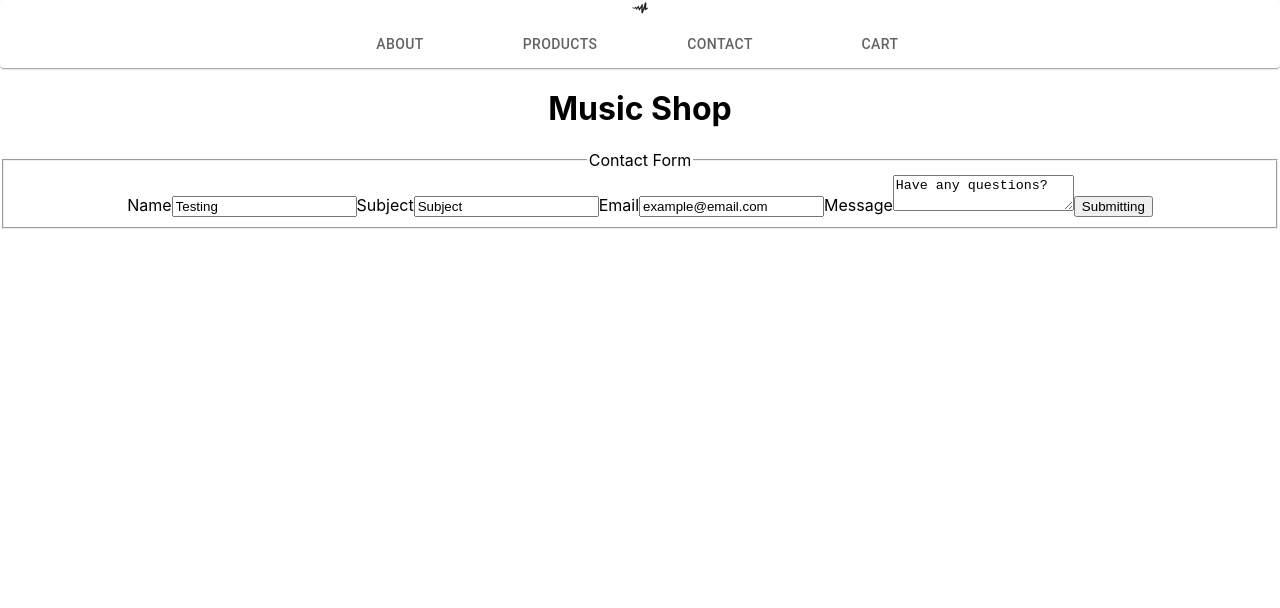
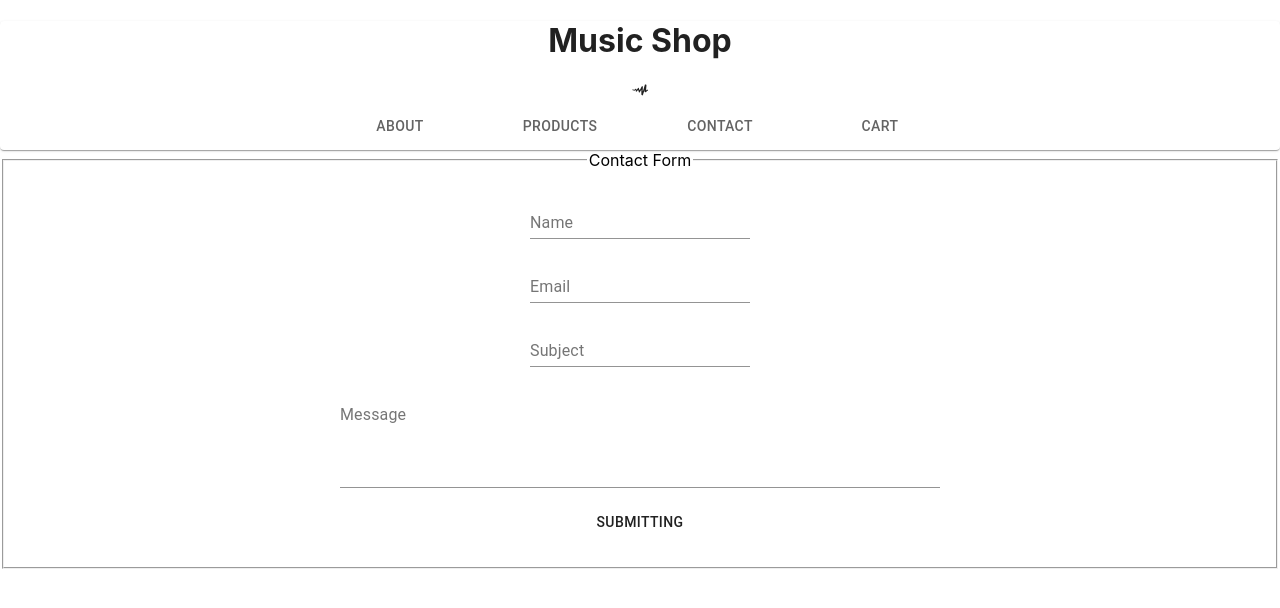
Before and after one commit to Fihra/music-shop-ecommerce, a React (Create React App) app: page /contact in a window 1280 px wide. Shown: the top 608 px of the page. Built offline with nearby package versions, Linux system fonts and the light colour scheme; the HTML template or start-up script is replaced by a standard one.

Commit message:
added material ui text fields for the contact form, adjusted padding from nav bar, and formatted the grid in products

```diff
--- a/src/App.js
+++ b/src/App.js
@@ -24,14 +24,12 @@
       }
     case Actions.ADD_TO_CART:
       const newCart = AddingToCart(state.myCart, action.payload);
-      // console.log(newCart);
       return {
         ...state,
         myCart: newCart
       }
     case Actions.DELETE_FROM_CART:
       const deleteCart = DeleteFromCart(state.myCart, action.payload);
-      // console.log(deleteCart);
       return{
         ...state,
         myCart: deleteCart
@@ -92,9 +90,7 @@
       <Router>
       <div className="App">
         <Navbar/>
-        <h1>Music Shop</h1>
         <main>
-
           <Switch>
             <Route path="/about" render={(props) => <About {...props}/>}/>
             <Route path="/products" render={(props) => <Products {...props} />}/>
--- a/src/components/About.js
+++ b/src/components/About.js
@@ -3,8 +3,7 @@
 const About = () => {
     return (
         <div>
-            <h2>About Page</h2>
-            <p>Welcome to the Music Shop!</p>
+            <p>Welcome to the Music Shop! This is a small store where I sell my old music gear. Feel free to browse around  with what I have and what I am offering.</p>
         </div>
     )
 }
--- a/src/components/Contact.js
+++ b/src/components/Contact.js
@@ -1,6 +1,7 @@
 import React from 'react';
 import emailjs from 'emailjs-com';
 import { useForm } from 'react-hook-form';
+import { TextField, Button } from '@material-ui/core';
 
 const Contact = () => {
     const { register, handleSubmit, watch, errors, reset } = useForm();
@@ -22,15 +23,30 @@
             <form onSubmit={handleSubmit(onSubmit)}>
             <fieldset>
                 <legend>Contact Form</legend>
-                <label>Name</label>
-                <input defaultValue="Testing" type="text" name="username" {...register("username")}/>
-                <label>Subject</label>
-                <input defaultValue="Subject" type="text" name="subject" {...register("subject")}/>
-                <label>Email</label>
-                <input defaultValue="example@email.com" type="email" name="email" {...register("email")}/>
-                <label>Message</label>
-                <textarea defaultValue="Have any questions?" name="message" {...register("message")}/>
-                <input type="submit" value="Submitting"></input>
+                {/* <label>Name</label> */}
+                {/* <input defaultValue="Testing" type="text" name="username" {...register("username")}/> */}
+                {/* <label>Subject</label>
+                <input defaultValue="Subject" type="text" name="subject" {...register("subject")}/> */}
+                {/* <label>Email</label>
+                <input defaultValue="example@email.com" type="email" name="email" {...register("email")}/> */}
+                {/* <label>Message</label>
+                <textarea defaultValue="Have any questions?" name="message" {...register("message")}/> */}
+                {/* <input type="submit" value="Submitting"></input> */}
+                <p>
+                <TextField id="standard-basic" label="Name" name="username" type="text" {...register("username")}/>
+                </p>
+                <p>
+                <TextField id="standard-basic" label="Email" name="email" type="email" {...register("email")}/>
+                </p>
+                <p>
+                <TextField id="standard-basic" label="Subject" name="subject" type="text" {...register("subject")}/>
+                </p>
+                <p>
+                <TextField multiline rows={4} style={{width: 600}} id="standard-multiline-static" label="Message" name="message" type="text" placeholder="Have any questions?" {...register("message")}/>
+                </p>
+                <p>
+                <Button type="submit">Submitting</Button>
+                </p>
             </fieldset>
             </form>
         </div>
--- a/src/components/Navbar.js
+++ b/src/components/Navbar.js
@@ -18,6 +18,7 @@
 
     return(
         <Paper>
+            <h1>Music Shop</h1>
             <SiAudiomack/>
             {/* <ul className="nav-bar">
                 <li><Link to="/about">About</Link></li>
--- a/src/components/ProductCard.js
+++ b/src/components/ProductCard.js
@@ -40,6 +40,7 @@
                 <CardHeader
                     title={product.name}
                     subheader={`$${product.price}`}
+                    subheaderTypographyProps={{color: "primary"}}
                 />
                 <CardMedia
                     style={{height: 100, width: 100, margin: 'auto'}}
--- a/src/components/Products.js
+++ b/src/components/Products.js
@@ -15,8 +15,7 @@
     const showProducts = () => {
         return products.map((product, i) => {
             // return <li key={i}><ProductCard key={i} product={product}/></li>
-            return <Grid item xs={3} key={i}><ProductCard key={i} product={product}/></Grid>
-            // console.log(product);
+            return <Grid item xs={4} key={i}><ProductCard key={i} product={product}/></Grid>
         })
     }
 
@@ -27,9 +26,8 @@
         //     {products ? showProducts() : ""}
         //     </ul>
         // </div>
-        <Grid container spacing={7}>
+        <Grid container spacing={7} style={{paddingTop: 50}}>
             {products ? showProducts() : ""}
-
         </Grid>
     )
 }
```
